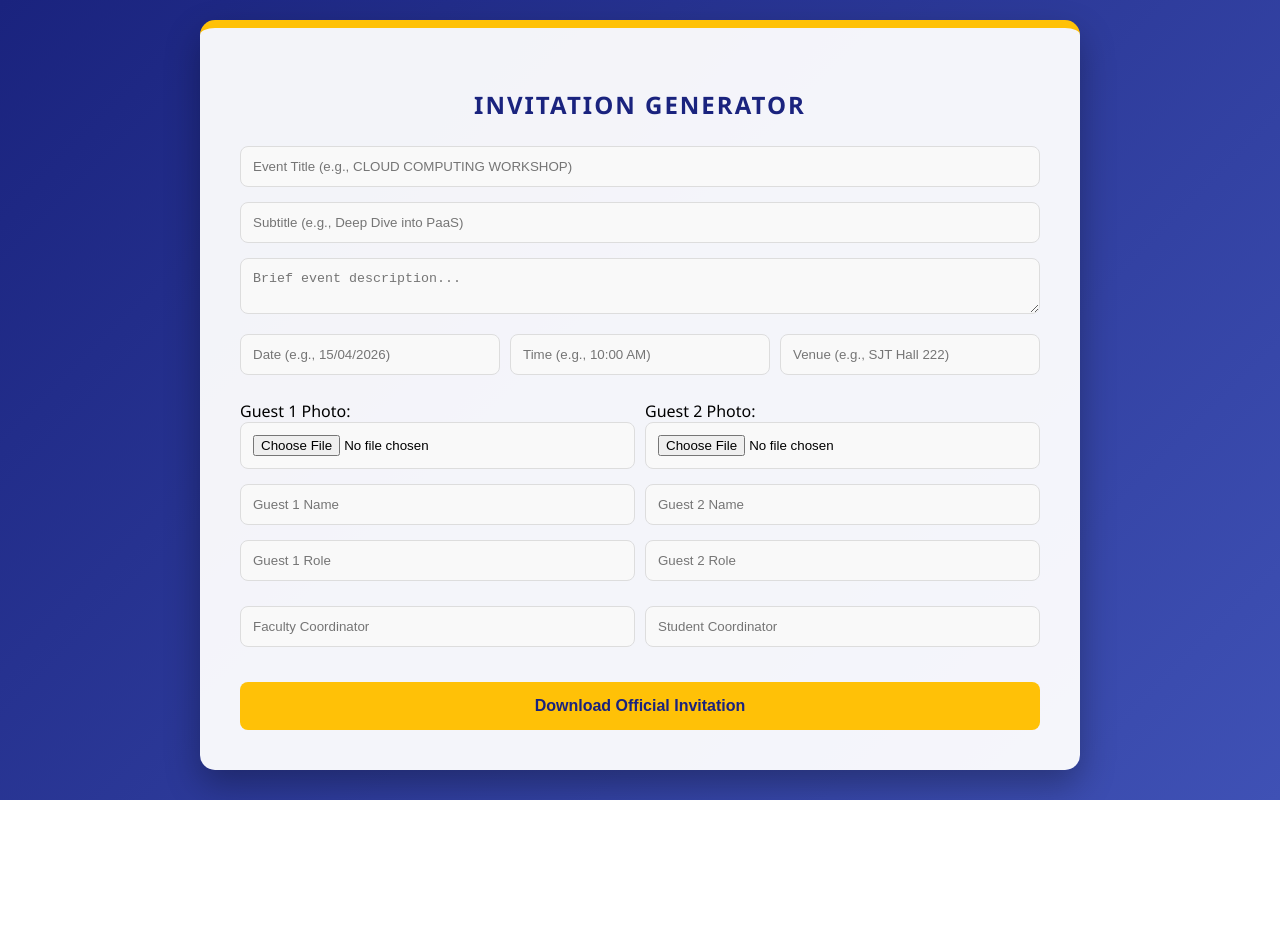
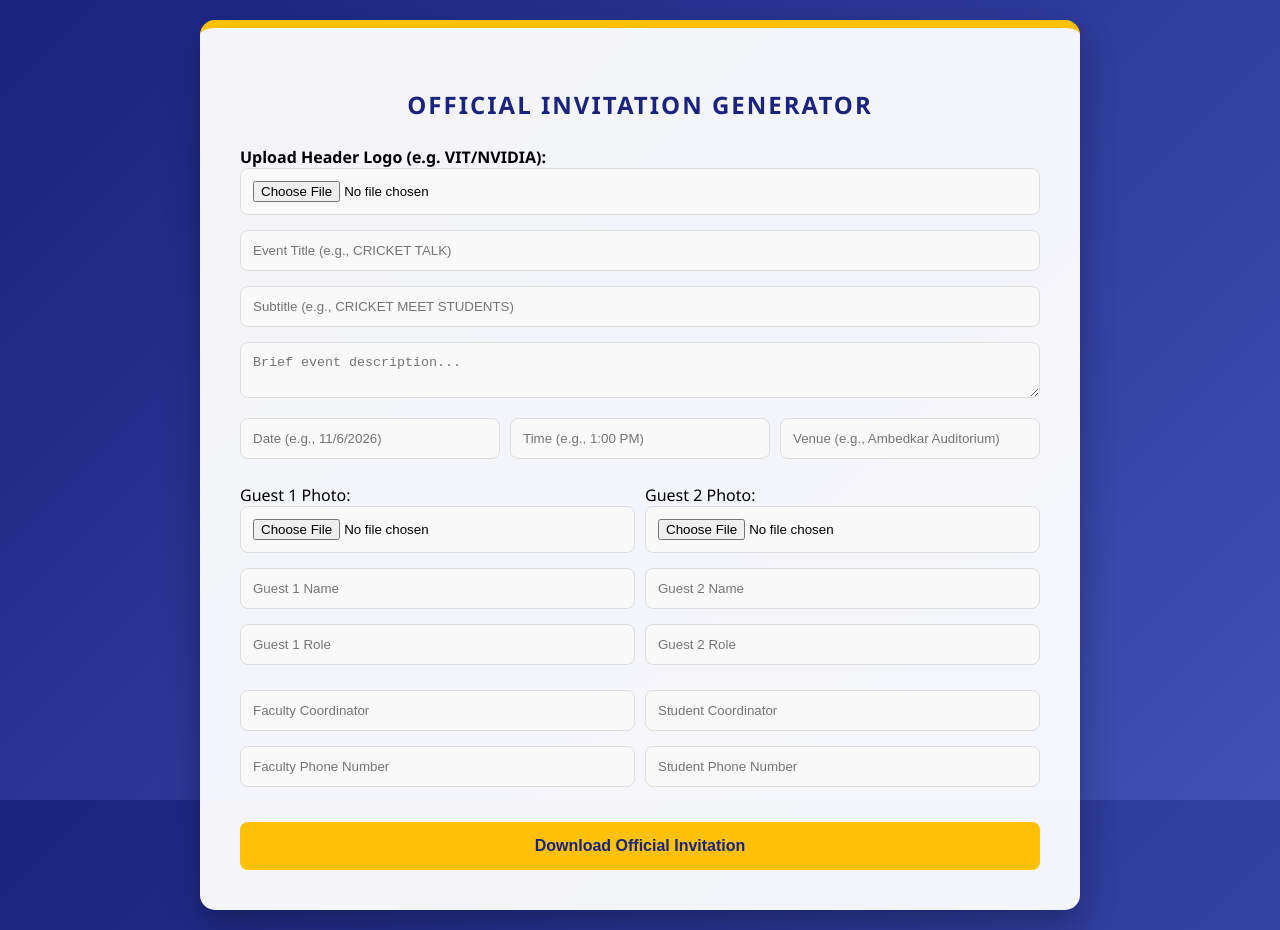
Before and after one commit to rakeshrakku73-create/event-registration, a website: page index.html in a window 1280 px wide. Before the commit the page ends 800 px from the top, so only its background shows below. Drawn offline with nearby package versions, Linux system fonts and the light colour scheme.

Commit message:
Update index.html

```diff
--- a/index.html
+++ b/index.html
@@ -11,16 +11,21 @@
 <body>
 
 <div class="form-container">
-    <h2>Invitation Generator</h2>
+    <h2>Official Invitation Generator</h2>
 
-    <input type="text" id="title" placeholder="Event Title (e.g., CLOUD COMPUTING WORKSHOP)">
-    <input type="text" id="subtitle" placeholder="Subtitle (e.g., Deep Dive into PaaS)">
+    <div class="row">
+        <label><b>Upload Header Logo (e.g. VIT/NVIDIA):</b></label>
+        <input type="file" id="topLogo" accept="image/*">
+    </div>
+
+    <input type="text" id="title" placeholder="Event Title (e.g., CRICKET TALK)">
+    <input type="text" id="subtitle" placeholder="Subtitle (e.g., CRICKET MEET STUDENTS)">
     <textarea id="description" placeholder="Brief event description..."></textarea>
 
     <div class="row" style="display: flex; gap: 10px;">
-        <input type="text" id="date" placeholder="Date (e.g., 15/04/2026)">
-        <input type="text" id="time" placeholder="Time (e.g., 10:00 AM)">
-        <input type="text" id="venue" placeholder="Venue (e.g., SJT Hall 222)">
+        <input type="text" id="date" placeholder="Date (e.g., 11/6/2026)">
+        <input type="text" id="time" placeholder="Time (e.g., 1:00 PM)">
+        <input type="text" id="venue" placeholder="Venue (e.g., Ambedkar Auditorium)">
     </div>
 
     <div class="row" style="display: flex; gap: 10px; margin-top: 10px;">
@@ -39,8 +44,14 @@
     </div>
 
     <div class="row" style="display: flex; gap: 10px; margin-top: 10px;">
-        <input type="text" id="facultyName" placeholder="Faculty Coordinator">
-        <input type="text" id="studentName" placeholder="Student Coordinator">
+        <div style="flex: 1;">
+            <input type="text" id="facultyName" placeholder="Faculty Coordinator">
+            <input type="text" id="facultyPhone" placeholder="Faculty Phone Number">
+        </div>
+        <div style="flex: 1;">
+            <input type="text" id="studentName" placeholder="Student Coordinator">
+            <input type="text" id="studentPhone" placeholder="Student Phone Number">
+        </div>
     </div>
 
     <button onclick="downloadPDF()" style="margin-top: 20px;">Download Official Invitation</button>
```
